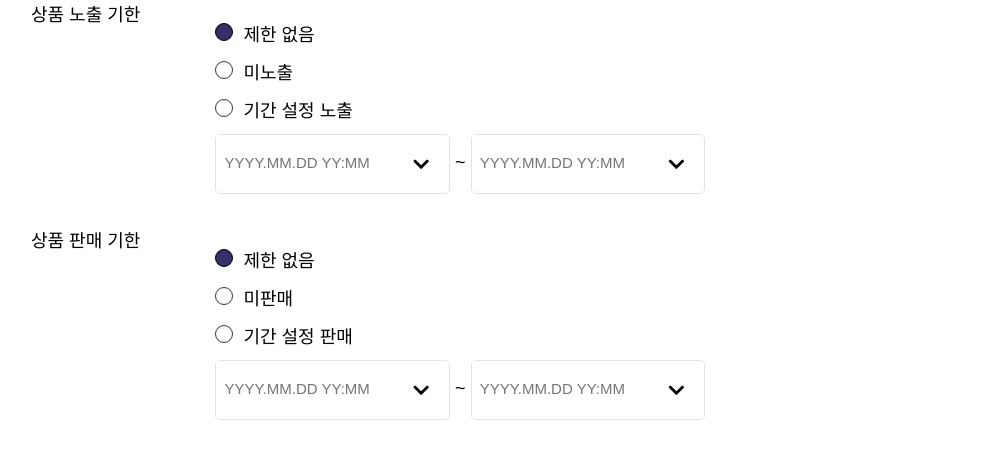
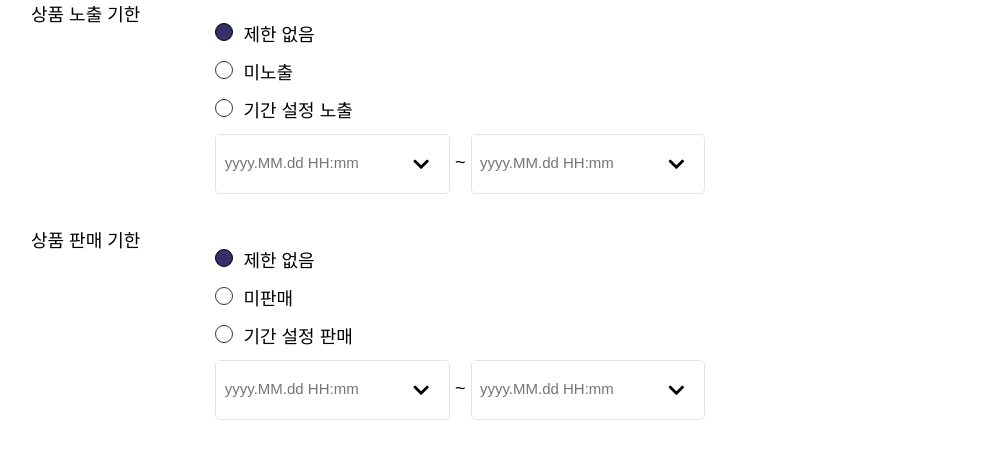
Before and after one commit to wantedPreOnboarding/19_02nd_slr_admin, a React (Create React App) app: page / in a window 1280 px wide. Shown: the part 800-1266 px from the top of the page, without its empty margins (9-993 px from the left). Built offline with nearby package versions, Linux system fonts and the light colour scheme.

Commit message:
Fix - 날짜 선택기에서 시간이 필요 없는 경우 노출 시키지 않도록 수정

```diff
--- a/src/Components/FormDatePicker/FormDatePicker.jsx
+++ b/src/Components/FormDatePicker/FormDatePicker.jsx
@@ -4,6 +4,9 @@ import 'react-datepicker/dist/react-datepicker.css';
 import styles from './FormDatePicker.module.css';
 
 const FormDatePicker = ({ changeHandler, name, dateType }) => {
+  const YYYYMMDD_HHMM = '  yyyy.MM.dd HH:mm';
+  const YYYYMMDD = '  yyyy.MM.dd';
+
   const [isDate, setIsDate] = useState(null);
 
   return (
@@ -12,9 +15,9 @@ const FormDatePicker = ({ changeHandler, name, dateType }) => {
         <DatePicker
           className={dateType === 'time' ? styles.selectDate : styles.selectDateMini}
           selected={isDate}
-          dateFormat={dateType === 'time' ? '  yyyy.MM.dd HH:mm' : '  yyyy.MM.dd'}
-          placeholderText={dateType === 'time' ? '  YYYY.MM.DD YY:MM' : '  YYYY.MM.DD'}
-          showTimeInput
+          dateFormat={dateType === 'time' ? YYYYMMDD_HHMM : YYYYMMDD}
+          placeholderText={dateType === 'time' ? YYYYMMDD_HHMM : YYYYMMDD}
+          showTimeInput={dateType === 'time' ? true : false}
           name={`${name}-date`}
           onChange={date => {
             setIsDate(date);
```
